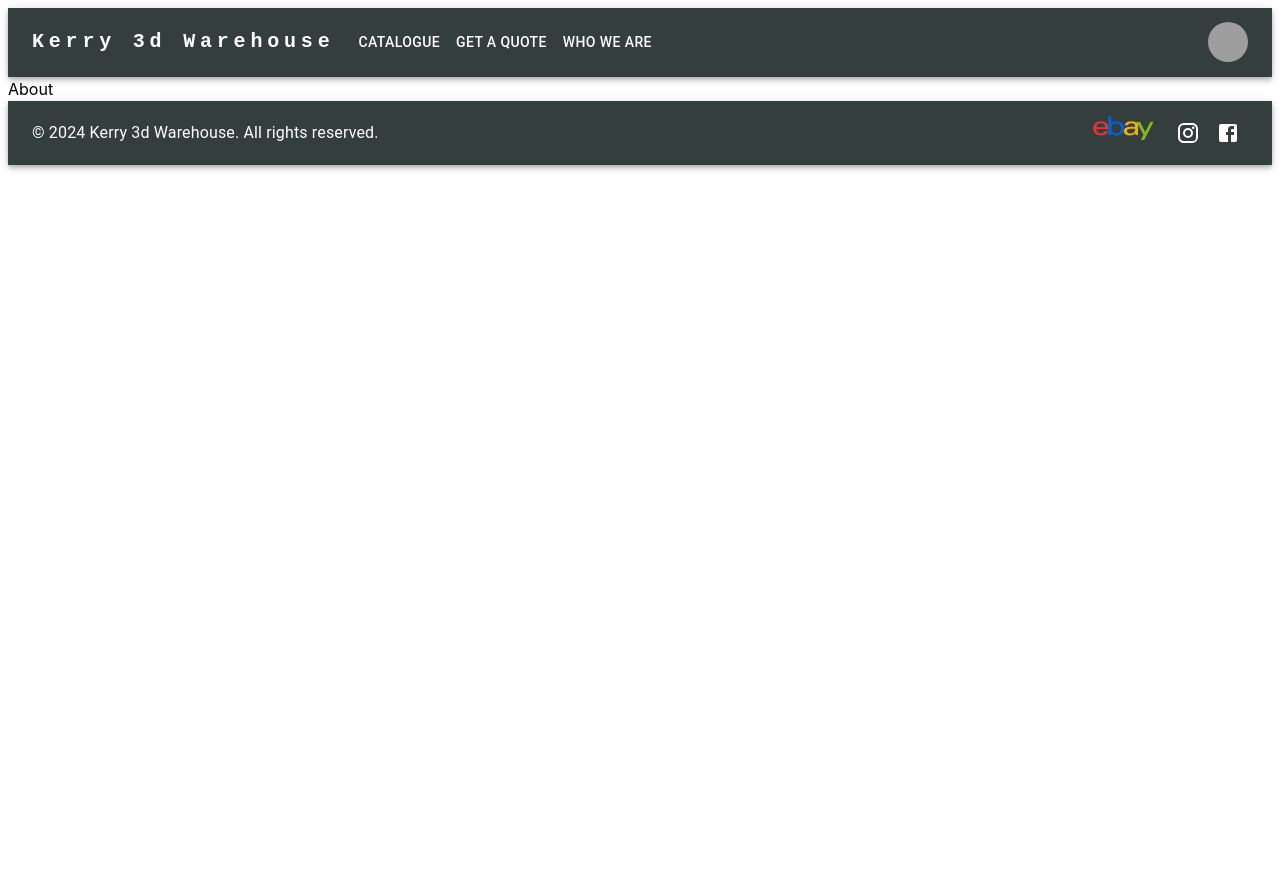
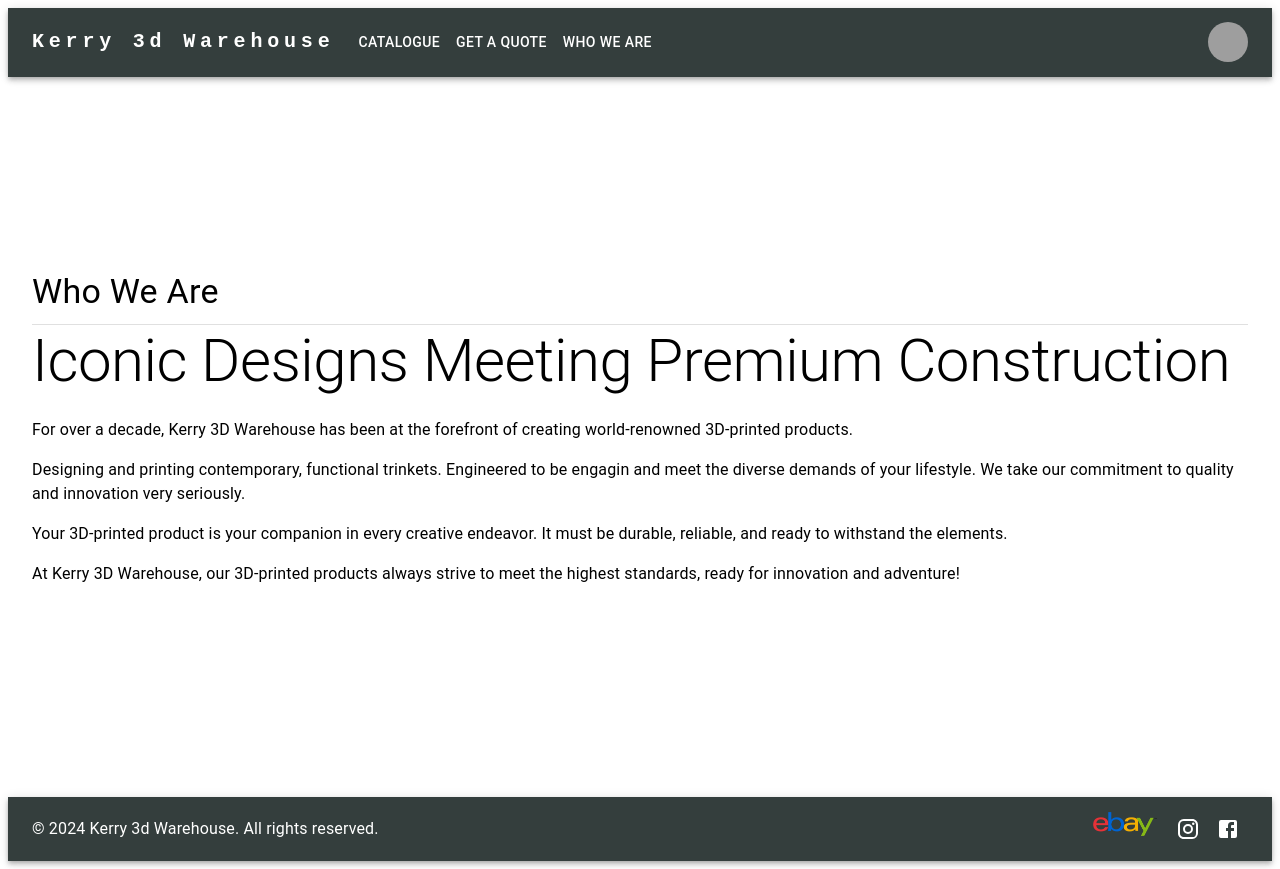
Before and after one commit to 27Stanley/kerry3dwarehouse, a React (Vite) app: page /About in a window 1280 px wide. Before the commit the page ends 800 px from the top, so only its background shows below. Built offline with nearby package versions, Linux system fonts and the light colour scheme; grey boxes are pictures that could not be loaded.

Commit message:
who we are / about page

```diff
--- a/src/screens/About.tsx
+++ b/src/screens/About.tsx
@@ -1,5 +1,48 @@
 type Props = {};
+import {
+  Button,
+  TextField,
+  Typography,
+  Container,
+  Grid,
+  Divider,
+} from "@mui/material";
 
 export default function About({}: Props) {
-  return <div>About</div>;
+  return (
+    <Container
+      maxWidth="xl"
+      style={{
+        height: "90vh",
+        display: "flex",
+        flexDirection: "column",
+        justifyContent: "center",
+      }}
+    >
+      <Typography variant="h4" gutterBottom>
+        Who We Are
+      </Typography>
+      <Divider />
+      <Typography variant="h2" gutterBottom>
+        Iconic Designs Meeting Premium Construction
+      </Typography>
+      <Typography variant="body1" paragraph>
+        For over a decade, Kerry 3D Warehouse has been at the forefront of
+        creating world-renowned 3D-printed products.
+      </Typography>
+      <Typography variant="body1" paragraph>
+        Designing and printing contemporary, functional trinkets. Engineered to
+        be engagin and meet the diverse demands of your lifestyle. We take our
+        commitment to quality and innovation very seriously.
+      </Typography>
+      <Typography variant="body1" paragraph>
+        Your 3D-printed product is your companion in every creative endeavor. It
+        must be durable, reliable, and ready to withstand the elements.
+      </Typography>
+      <Typography variant="body1" paragraph>
+        At Kerry 3D Warehouse, our 3D-printed products always strive to meet the
+        highest standards, ready for innovation and adventure!
+      </Typography>
+    </Container>
+  );
 }
```
